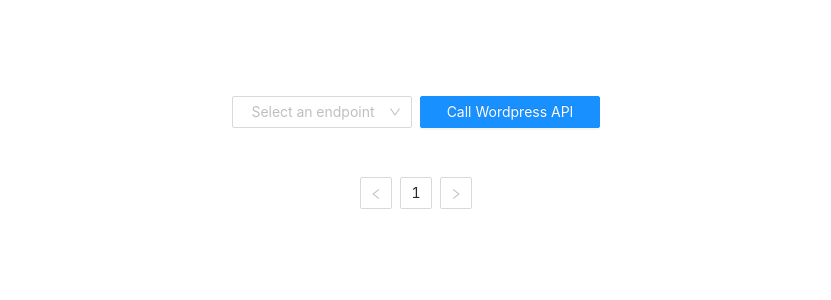
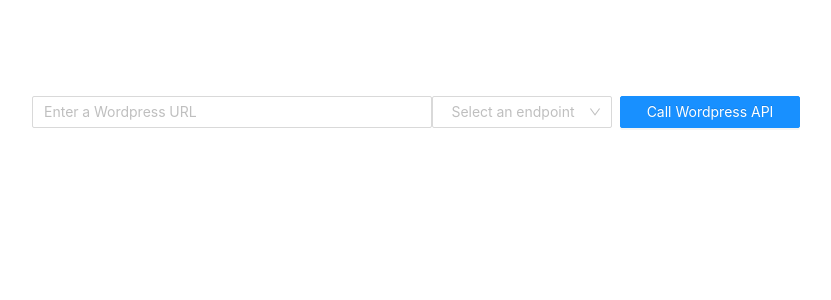
Before and after one commit to cosmicespresso/wordpressViewer, a React (Create React App) app: page / in a window 1280 px wide. Shown: the top 300 px of the page, without its empty margins (224-1055 px from the left). Built offline with nearby package versions, Linux system fonts and the light colour scheme.

Commit message:
only have to fix pagination

```diff
--- a/src/App.js
+++ b/src/App.js
@@ -1,7 +1,7 @@
 import React, {useState, useEffect} from 'react';
 import './App.css';
 
-import { Pagination, Typography, Input, Select, Button, Row, Col, Spin, Table, Space} from 'antd';
+import { Input, Select, Button, Row, Col, Spin, Table, Space} from 'antd';
 
 const { Option } = Select;
 
@@ -12,10 +12,10 @@
   const [page, setPage] = useState(1);
   const [total, setTotal] = useState(0);
   const [totalPages, setTotalPages] = useState(0);
-  const pageLimit = 20;
+  const pageLimit = 100;
   const [data, setData] = useState([]);
-  const [dataSource, setDataSource]=useState([]);
   const [columns, setColumns]=useState([]);
+  const [URL, setURL] = useState('https://wordsinspace.net/shannon/');
 
   const fetchData = async (url) => {
     fetch(url)
@@ -35,13 +35,19 @@
     setSelectValue(value);
   }
 
-  const handleButtonClick = () => {
+  const handleFetch = () => {
     setIsLoading(true);
-    fetchData(`https://wordsinspace.net/shannon/wp-json/wp/v2/${selectValue}?per_page=${pageLimit}&page=${page}`);
+    fetchData(`${URL}wp-json/wp/v2/${selectValue}?per_page=${pageLimit}&page=${page}`);
+  }
+
+  const handlePages = () => {
+    setPage(page + 1);
+    setIsLoading(true);
+    fetchData(`${URL}wp-json/wp/v2/${selectValue}?per_page=${pageLimit}&page=${page+1}`);
   }
 
   useEffect(()=>{
-		// read data categories from a single data entry
+		// read headers
 		if (data.length > 0) {
 			let headers = Object.keys(data[0]).map( header => {
 				return {
@@ -56,6 +62,14 @@
 
   return (
     <div className="App">
+
+    	<Space>
+    		<Row tyle={{margin: '2vh 0'}}>
+    			<Col span={24}>
+			     	<Input onChange={e => setURL(e.target.value)} style={{ width: 400 }} placeholder="Enter a Wordpress URL" />
+		     	</Col>
+    		</Row>
+    	</Space>
 
     	<Space>
 		    <Row style={{margin: '2vh 0'}}>
@@ -74,7 +88,7 @@
 
 				<Row style={{margin: '2vh 0'}}>
 		      <Col span={24}>
-						<Button type="primary" loading={isLoading} style={{ width: 180}} onClick={handleButtonClick}>
+						<Button type="primary" loading={isLoading} style={{ width: 180}} onClick={handleFetch}>
 			        Call Wordpress API
 			      </Button>
 		      </Col>
@@ -88,17 +102,14 @@
 			  		?
 			  			data.length > 0
 			  				? (
-										<Table columns={columns}  />
+			  						<Space direction={'vertical'} style={{textAlign: 'left'}}>
+	      							<header>{data.length > 0 ? `There are ${total} entries across ${totalPages} page(s)` : null }</header>
+											<Table width={'100vw'} columns={columns} dataSource={data} pagination={{ position: ['bottomLeft'] }} />
+										</Space>
 			  					)
 			  				: null
 			  		: <Spin />
 			    }
-	      </Col>
-	    </Row>
-
-			<Row style={{margin: '2vh 0'}}>
-	      <Col span={24}>
-      		<Pagination defaultCurrent={page} total={totalPages} />
 	      </Col>
 	    </Row>
     </div>
```
